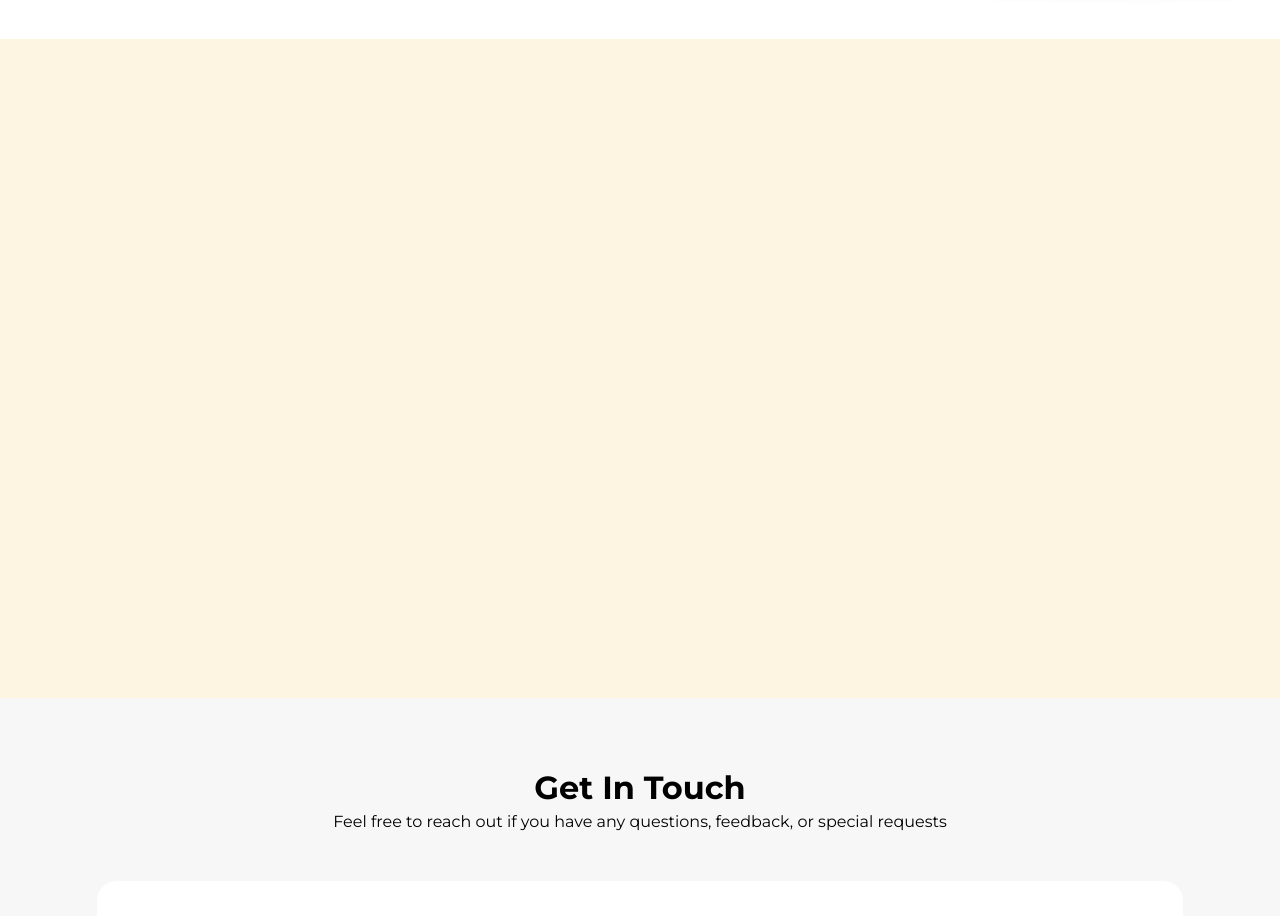
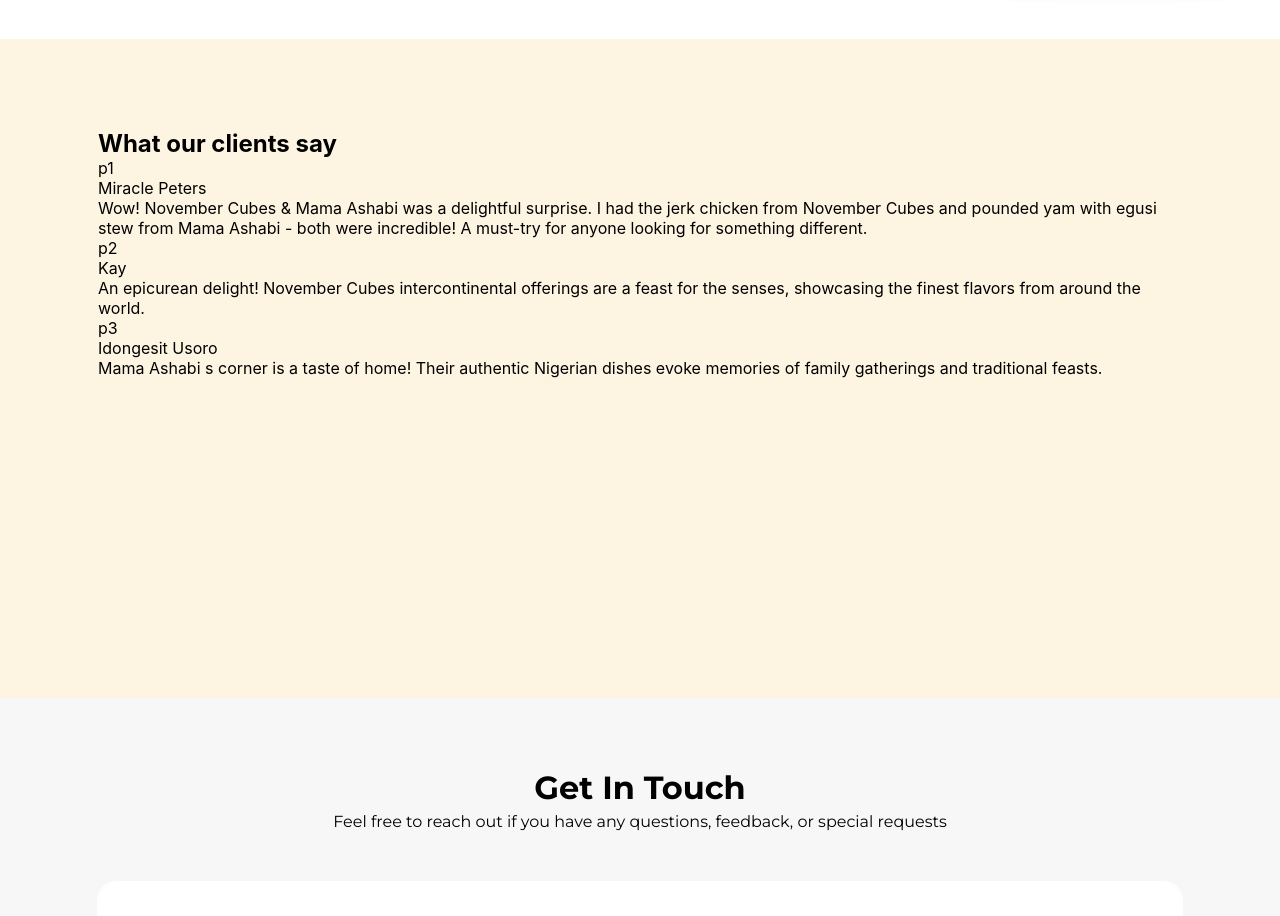
Before and after one commit to kofodym/November_Cubes, a React (Create React App) app: page / in a window 1280 px wide. Shown: the part 4040-4956 px from the top of the page. Built offline with nearby package versions, Linux system fonts and the light colour scheme; a web font is replaced by a local one.

Commit message:
Added  testimonial items

```diff
--- a/package.json
+++ b/package.json
@@ -6,7 +6,9 @@
     "@testing-library/jest-dom": "^5.17.0",
     "@testing-library/react": "^13.4.0",
     "@testing-library/user-event": "^13.5.0",
+    "bootstrap": "^5.3.3",
     "react": "^18.2.0",
+    "react-bootstrap": "^2.10.2",
     "react-dom": "^18.2.0",
     "react-icons": "^5.0.1",
     "react-scripts": "5.0.1",
--- a/src/component/Testimonial/Testimonial.jsx
+++ b/src/component/Testimonial/Testimonial.jsx
@@ -1,12 +1,14 @@
 import style from "../Testimonial/Testimonial.module.css";
-// import TestimonialData from "./TestimonialData";
-import Avatar from "./Avatar";
+import TestimonialData from "./TestimonialData";
+
 
 const Testimonial = () => {
   return (
     <div className={style["testimonial"]}>
+      <h2> What our clients say</h2>
       <div className={style["testimonial-box"]}>
-        <Avatar />
+
+        <TestimonialData />
       </div>
     </div>
   );
--- a/src/component/Testimonial/Testimonial.module.css
+++ b/src/component/Testimonial/Testimonial.module.css
@@ -6,3 +6,11 @@
     opacity: 0px;
     background-color: #FDF4E2;
 }
+
+.testimonialList{
+
+}
+
+.testimonialList{
+
+}
--- a/src/component/Testimonial/TestimonialData.jsx
+++ b/src/component/Testimonial/TestimonialData.jsx
@@ -3,18 +3,21 @@
 const TestimonialData = () => {
   const list = [
     {
+      id: 1,
       name: "Miracle Peters",
       profile: "p1",
       message:
         "Wow! November Cubes & Mama Ashabi was a delightful surprise. I had the jerk chicken from November Cubes and pounded yam with egusi stew from Mama Ashabi - both were incredible! A must-try for anyone looking for something different.",
     },
     {
+      id: 2,
       name: "Kay",
       profile: "p2",
       message:
         "An epicurean delight! November Cubes intercontinental offerings are a feast for the senses, showcasing the finest flavors from around the world.",
     },
     {
+      id: 3,
       name: "Idongesit Usoro ",
       profile: "p3",
       message:
@@ -24,8 +27,12 @@
 
   const TestimonialList = list.map((item) => {
     return (
-      <div className={style["contact-info-box"]}>
-        {item.name},{item.profile},{item.message}
+      <div className={style["testimonialList"]}>
+        <div key={item.id}>
+          <div className={style.profile}>{item.profile}</div>
+          <p className={style.name}>{item.name}</p>
+          <p className={style.message}>{item.message}</p>
+        </div>
       </div>
     );
   });
```
Also changed, not shown: 1 other file (tests, documents, lock files or other folders).
